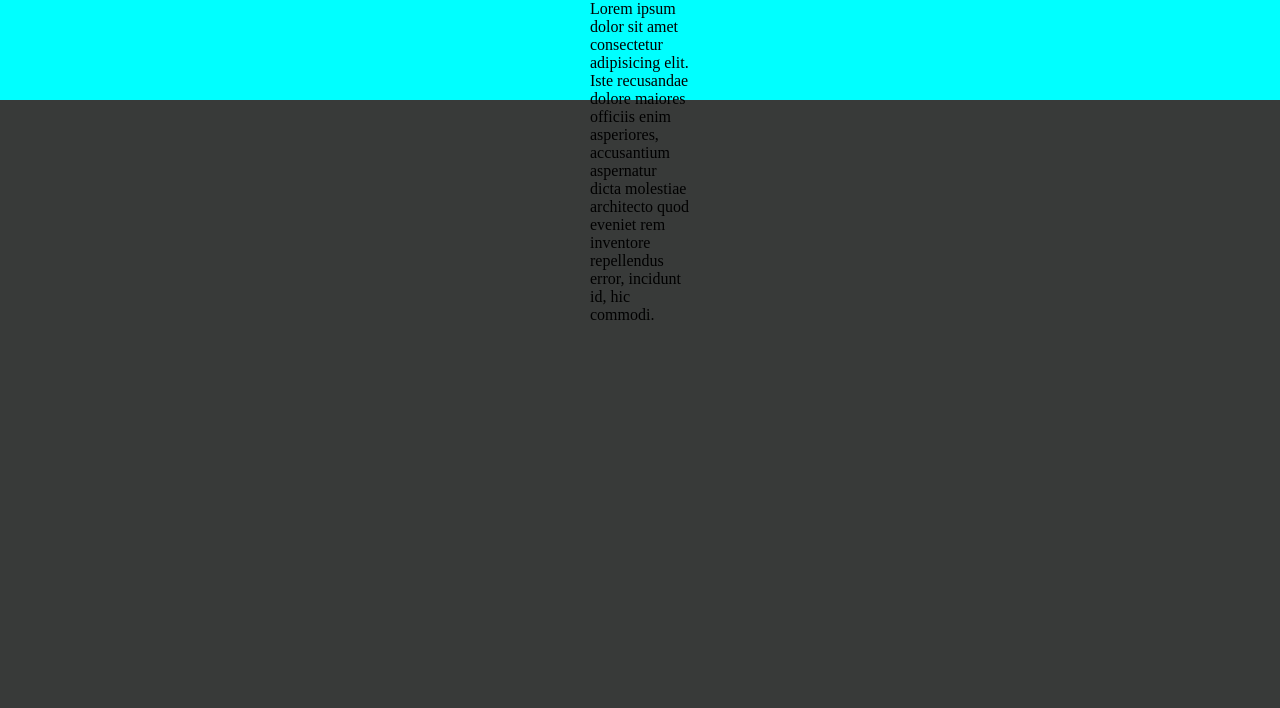
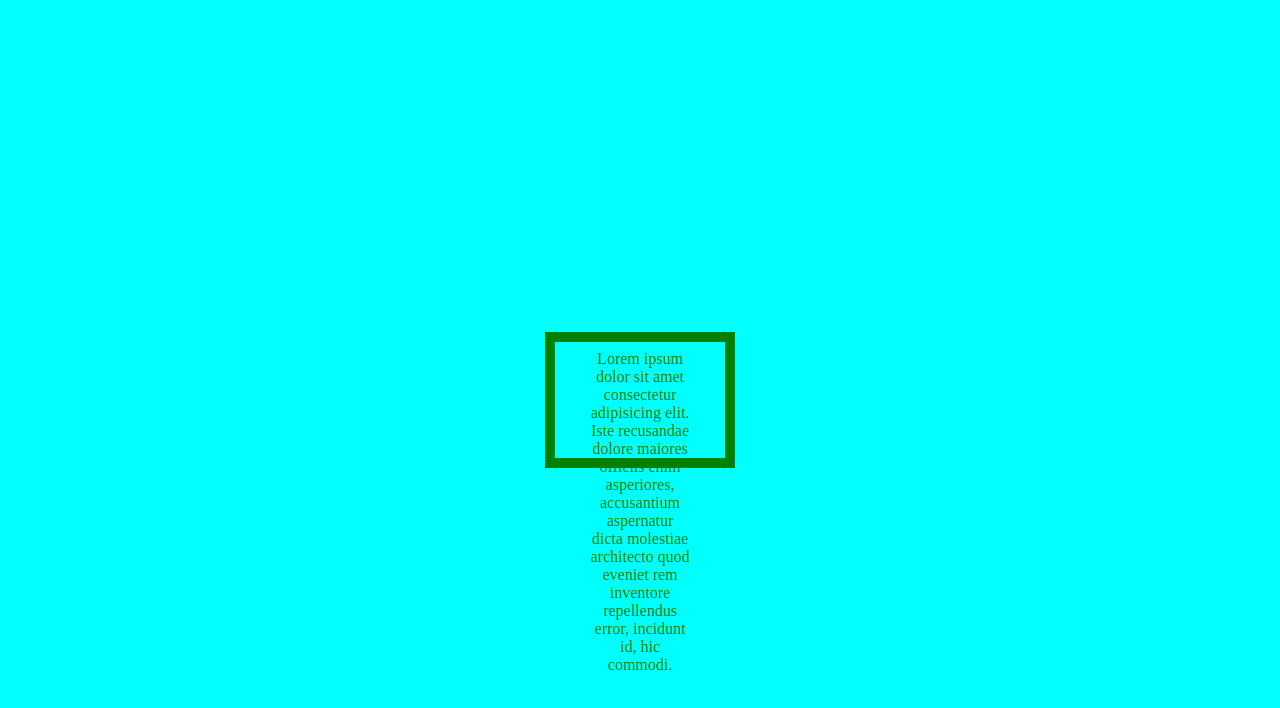
Before and after one commit to tenebris020/tenebris020.github.io, a plain HTML site: page html/form.html in a window 1280 px wide. Drawn offline with Linux system fonts and the light colour scheme.

Commit message:
готовый блок

```diff
--- a/html/css/style.css
+++ b/html/css/style.css
@@ -88,3 +88,23 @@ button
     width: 100px;
     height: 100px;
 }
+.form1
+{
+
+    display: flex;
+    justify-content: center;
+    align-items: center;
+    height: 100%;
+}
+.box
+{
+    padding: 8px 35px;
+    font-size: 17,5px;
+    color: green;
+    border: 10px solid green;
+    width: 200px;
+    height: 200px;
+    text-align: center;
+
+
+}
--- a/html/form.html
+++ b/html/form.html
@@ -10,8 +10,8 @@
 <body>
 
 
-        <div class="form1">
-           <div>Lorem ipsum dolor sit amet consectetur adipisicing elit. Iste recusandae dolore maiores officiis enim asperiores, accusantium aspernatur dicta molestiae architecto quod eveniet rem inventore repellendus error, incidunt id, hic commodi.</div>
+    <div class="form1">
+        <div class="box">Lorem ipsum dolor sit amet consectetur adipisicing elit. Iste recusandae dolore maiores officiis enim asperiores, accusantium aspernatur dicta molestiae architecto quod eveniet rem inventore repellendus error, incidunt id, hic commodi.</div>
 
 
 </body>
```
